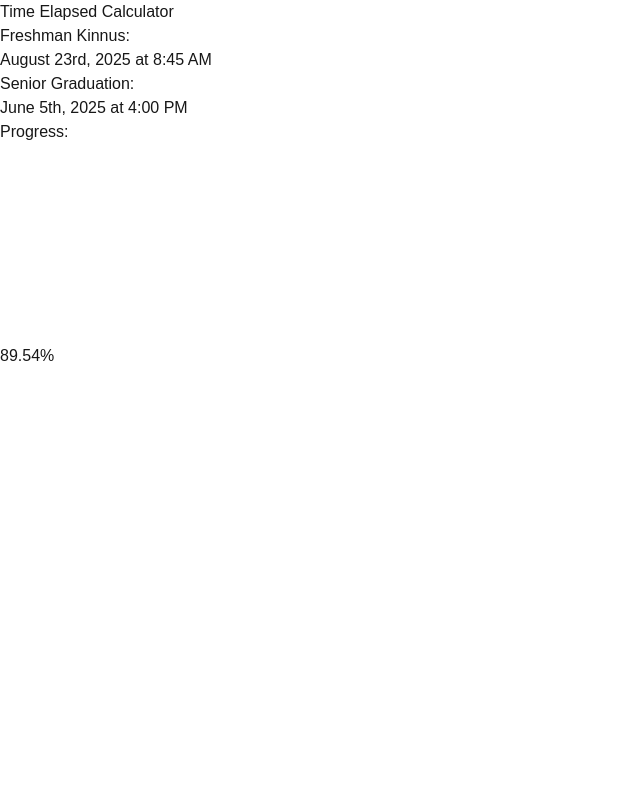
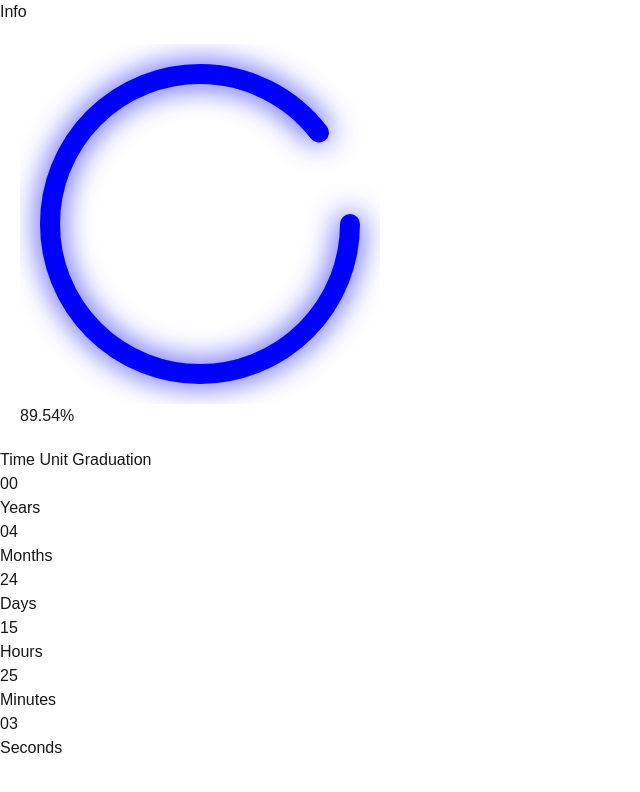
Before and after one commit to beck1888/hs-progress-countdown, a Next.js app: page / in a window 1280 px wide. Shown: the top 792 px of the page, without its empty margins (0-640 px from the left). Built offline with nearby package versions, Linux system fonts and the light colour scheme.

Commit message:
Added the timer ring component and made the numeric countdown more prominent

```diff
--- a/src/app/page.tsx
+++ b/src/app/page.tsx
@@ -10,10 +10,49 @@ interface CircularTimerProps {
   className?: string;
 }
 
+interface TimeParts {
+  years: number;
+  months: number;
+  days: number;
+  hours: number;
+  minutes: number;
+  seconds: number;
+}
+
+function getTimeDiff(start: Date, end: Date): TimeParts {
+  if (start >= end) return { years: 0, months: 0, days: 0, hours: 0, minutes: 0, seconds: 0 };
+  let s = new Date(start.getTime());
+  let e = new Date(end.getTime());
+  let years = e.getFullYear() - s.getFullYear();
+  if (
+    e.getMonth() < s.getMonth() ||
+    (e.getMonth() === s.getMonth() && e.getDate() < s.getDate())
+  ) {
+    years--;
+  }
+  s.setFullYear(s.getFullYear() + years);
+  let months = e.getMonth() - s.getMonth();
+  if (months < 0) months += 12;
+  if (e.getDate() < s.getDate()) months--;
+  s.setMonth(s.getMonth() + months);
+  let days = Math.floor((e.getTime() - s.getTime()) / (1000 * 60 * 60 * 24));
+  s.setDate(s.getDate() + days);
+  let hours = Math.floor((e.getTime() - s.getTime()) / (1000 * 60 * 60));
+  s.setHours(s.getHours() + hours);
+  let minutes = Math.floor((e.getTime() - s.getTime()) / (1000 * 60));
+  s.setMinutes(s.getMinutes() + minutes);
+  let seconds = Math.floor((e.getTime() - s.getTime()) / 1000);
+  return { years, months, days, hours, minutes, seconds };
+}
+
+function pad(num: number): string {
+  return num.toString().padStart(2, "0");
+}
+
 const CircularTimer: React.FC<CircularTimerProps> = ({
   percentage,
-  size = 200,
-  strokeWidth = 12,
+  size = 320,
+  strokeWidth = 20,
   className = ''
 }) => {
   const radius = (size - strokeWidth) / 2;
@@ -21,16 +60,16 @@ const CircularTimer: React.FC<CircularTimerProps> = ({
   const strokeDashOffset = circumference - (percentage / 100) * circumference;
 
   return (
-    <div className={`relative ${className}`}>
+    <div className={`relative ${className}`} style={{ padding: '20px' }}>
       <svg
-        width={size}
-        height={size}
+        width={size + 40}
+        height={size + 40}
         className="transform -rotate-90"
       >
         {/* Background circle */}
         <circle
-          cx={size / 2}
-          cy={size / 2}
+          cx={(size + 40) / 2}
+          cy={(size + 40) / 2}
           r={radius}
           className="stroke-gray-700"
           strokeWidth={strokeWidth}
@@ -38,17 +77,18 @@ const CircularTimer: React.FC<CircularTimerProps> = ({
         />
         {/* Progress circle */}
         <circle
-          cx={size / 2}
-          cy={size / 2}
+          cx={(size + 40) / 2}
+          cy={(size + 40) / 2}
           r={radius}
-          className="stroke-blue-500"
+          stroke="#0000ff"
           strokeWidth={strokeWidth}
           fill="none"
           strokeLinecap="round"
           style={{
             strokeDasharray: circumference,
             strokeDashoffset: strokeDashOffset,
-            transition: 'stroke-dashoffset 0.5s ease'
+            transition: 'stroke-dashoffset 0.5s ease',
+            filter: 'drop-shadow(0 0 15px rgba(0, 0, 255, 0.8))'
           }}
         />
       </svg>
@@ -63,7 +103,8 @@ const CircularTimer: React.FC<CircularTimerProps> = ({
 
 const TimeElapsedPage = () => {
   const [percentage, setPercentage] = useState<number>(0);
-  const [currentTime, setCurrentTime] = useState<string>('');
+  const [timeParts, setTimeParts] = useState<TimeParts>({ years: 0, months: 0, days: 0, hours: 0, minutes: 0, seconds: 0 });
+  const [showDates, setShowDates] = useState(false);
 
   const startDate = new Date('2021-08-23T08:45:00');
   const endDate = new Date('2025-06-05T16:00:00');
@@ -76,60 +117,63 @@ const TimeElapsedPage = () => {
     return Math.max(0, Math.min(100, calculatedPercentage));
   };
 
-  const formatDate = (date: Date): string => {
-    return date.toLocaleString('en-US', {
-      year: 'numeric',
-      month: '2-digit',
-      day: '2-digit',
-      hour: 'numeric',
-      minute: 'numeric',
-      hour12: true
-    });
-  };
-
   useEffect(() => {
-    setPercentage(calculatePercentage());
-    setCurrentTime(formatDate(new Date()));
-
-    const timer = setInterval(() => {
+    const update = () => {
+      const now = new Date();
       setPercentage(calculatePercentage());
-      setCurrentTime(formatDate(new Date()));
-    }, 1000);
-
+      setTimeParts(getTimeDiff(now, endDate));
+    };
+    update();
+    const timer = setInterval(update, 1000);
     return () => clearInterval(timer);
   }, []);
 
   return (
-    <div className="min-h-screen bg-gray-900 p-8 text-white">
-      <Card className="max-w-xl mx-auto bg-gray-800 border-gray-700">
-        <CardHeader>
-          <CardTitle className="text-white">Time Elapsed Calculator</CardTitle>
-        </CardHeader>
-        <CardContent>
-          <div className="space-y-4">
-            <div className="grid grid-cols-2 gap-4">
-              <div>
-                <h3 className="font-medium text-gray-300">Freshman Kinnus:</h3>
-                <p className="text-white">August 23rd, 2025 at 8:45 AM</p>
-              </div>
-              <div>
-                <h3 className="font-medium text-gray-300">Senior Graduation:</h3>
-                <p className="text-white">June 5th, 2025 at 4:00 PM</p>
-              </div>
+    <div className="min-h-screen bg-black p-8 text-white flex flex-col items-center">
+      <button
+        onClick={() => setShowDates(!showDates)}
+        className="absolute top-4 right-4 px-3 py-1 bg-gray-700 rounded hover:bg-gray-600"
+      >
+        Info
+      </button>
+      {showDates && (
+        <div className="absolute top-16 right-4 bg-gray-800 p-4 rounded border border-gray-700 w-64 text-sm">
+          <div>Start: {startDate.toLocaleString()}</div>
+          <div>End: {endDate.toLocaleString()}</div>
+        </div>
+      )}
+      <div className="flex flex-col items-center">
+        <CircularTimer percentage={percentage} />
+        <div className="mt-6 text-center space-y-2">
+          <h3 className="text-xl font-bold text-gray-300">Time Unit Graduation</h3>
+          <div className="grid grid-cols-3 gap-4">
+            <div className="bg-gray-800 p-4 rounded-lg shadow-lg text-white">
+              <div className="text-2xl font-bold">{pad(timeParts.years)}</div>
+              <div className="text-sm">Years</div>
             </div>
-
-            {/* <div className="mt-6">
-              <h3 className="font-medium text-gray-300">Current Time:</h3>
-              <p className="text-white">{currentTime}</p>
-            </div> */}
-
-            <div className="mt-6 flex flex-col items-center">
-              <h3 className="font-medium text-gray-300 mb-4">Progress:</h3>
-              <CircularTimer percentage={percentage} />
+            <div className="bg-gray-800 p-4 rounded-lg shadow-lg text-white">
+              <div className="text-2xl font-bold">{pad(timeParts.months)}</div>
+              <div className="text-sm">Months</div>
+            </div>
+            <div className="bg-gray-800 p-4 rounded-lg shadow-lg text-white">
+              <div className="text-2xl font-bold">{pad(timeParts.days)}</div>
+              <div className="text-sm">Days</div>
+            </div>
+            <div className="bg-gray-800 p-4 rounded-lg shadow-lg text-white">
+              <div className="text-2xl font-bold">{pad(timeParts.hours)}</div>
+              <div className="text-sm">Hours</div>
+            </div>
+            <div className="bg-gray-800 p-4 rounded-lg shadow-lg text-white">
+              <div className="text-2xl font-bold">{pad(timeParts.minutes)}</div>
+              <div className="text-sm">Minutes</div>
+            </div>
+            <div className="bg-gray-800 p-4 rounded-lg shadow-lg text-white">
+              <div className="text-2xl font-bold">{pad(timeParts.seconds)}</div>
+              <div className="text-sm">Seconds</div>
             </div>
           </div>
-        </CardContent>
-      </Card>
+        </div>
+      </div>
     </div>
   );
 };
```
